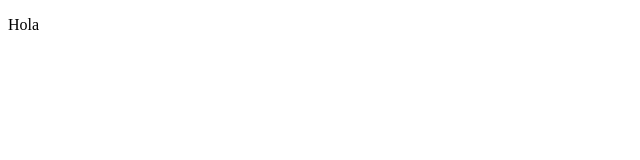
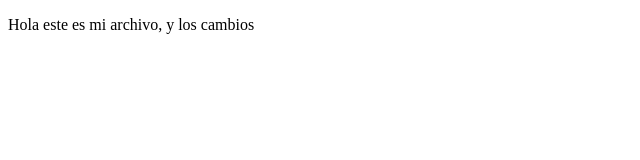
Before and after one commit to mariadelmarcm/proyectoCurso, a plain HTML site: page index.html in a window 1280 px wide. Shown: the whole page, without its empty margins (0-640 px from the left). Drawn offline with Linux system fonts and the light colour scheme.

Commit message:
cambios agregamos mas palabras

```diff
--- a/index.html
+++ b/index.html
@@ -9,6 +9,7 @@
 <body>
     <p>
         Hola
+        este es mi archivo, y los cambios
     </p>
 
 </body>
```
